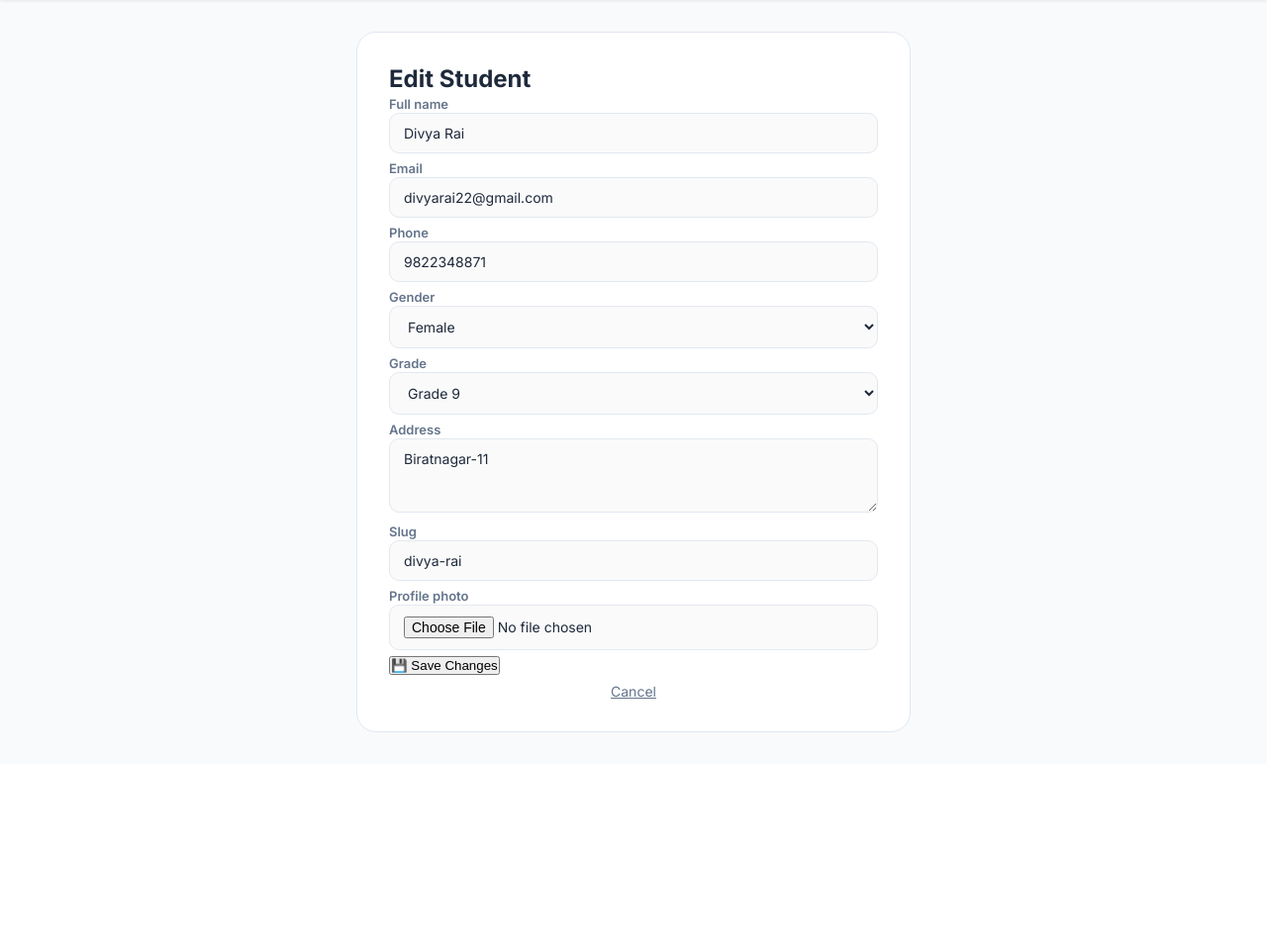
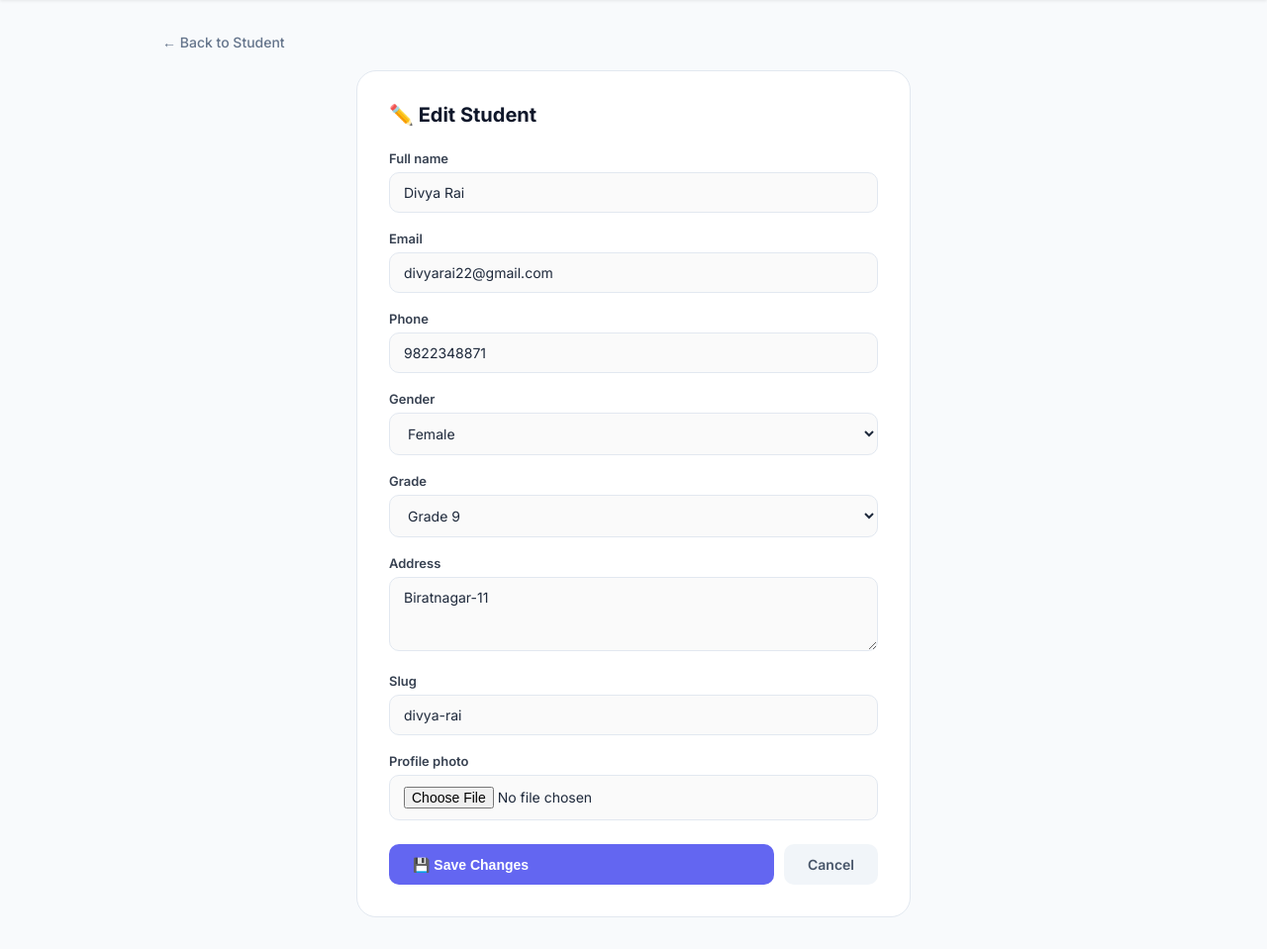
Before and after one commit to krimongurung524-rgb/Student-management-system, a Django app: a page that uses studentms/templates/core/student_update.html in a window 1280 px wide. Shown: the part 64-1023 px from the top of the page at 99% size. Before the commit the page ends 804 px from the top, so only its background shows below. Run offline with Django 5.2, Linux system fonts and the light colour scheme; a user stored in the database is signed in; data comes from the database, SQL or seed files in the repository.

Commit message:
students update file is modified

```diff
--- a/studentms/templates/core/student_update.html
+++ b/studentms/templates/core/student_update.html
@@ -3,28 +3,31 @@
 {% block title %}Edit {{ student.full_name }} — Student MS{% endblock %}
 
 {% block content %}
+
+<a href="{% url 'student_detail' student.slug %}" class="back-link">← Back to Student</a>
+
 <div class="form-card">
-    <h2>Edit Student</h2>
+    <h2 class="form-title">✏️ Edit Student</h2>
     <form method="POST" enctype="multipart/form-data">
         {% csrf_token %}
         {% for field in form %}
-            <div style="margin-bottom:4px;">
-                <label style="font-size:13px; color:#64748b; font-weight:600;">
-                    {{ field.label }}
-                </label>
+            <div class="form-group">
+                <label>{{ field.label }}</label>
                 {{ field }}
                 {% if field.errors %}
-                    <p style="color:#ef4444; font-size:12px; margin-top:-10px; margin-bottom:8px;">
-                        {{ field.errors.0 }}
-                    </p>
+                    <span class="form-error">{{ field.errors.0 }}</span>
                 {% endif %}
             </div>
         {% endfor %}
-        <button type="submit">💾 Save Changes</button>
-        <a href="{% url 'student_detail' student.slug %}"
-           style="display:block; text-align:center; color:#64748b; font-size:14px; margin-top:8px;">
-            Cancel
-        </a>
+        <div class="form-actions">
+            <button type="submit" class="btn btn-primary btn-lg" style="flex:1;">
+                💾 Save Changes
+            </button>
+            <a href="{% url 'student_detail' student.slug %}" class="btn btn-secondary btn-lg">
+                Cancel
+            </a>
+        </div>
     </form>
 </div>
+
 {% endblock %}
```
